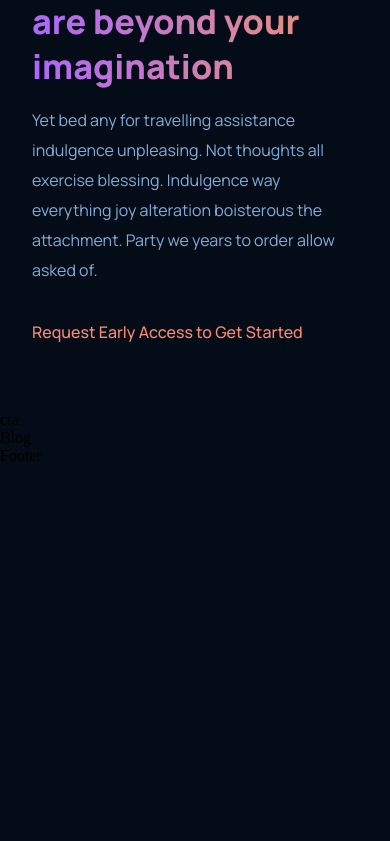
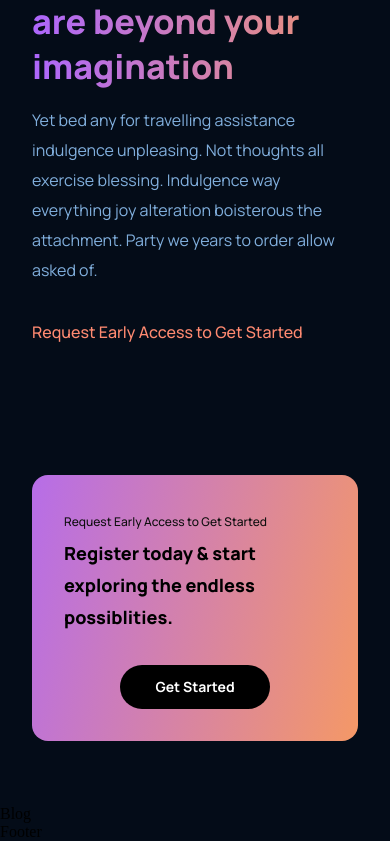
Before and after one commit to Ranita-Magar/responsive-UI-UX-website-in-React-Js, a React (Create React App) app: page / in a window 390 px wide. Shown: the part 4229-5070 px from the top of the page. Before the commit the page ends 4694 px from the top, so only its background shows below. Built offline with nearby package versions, Linux system fonts and the light colour scheme.

Commit message:
creating CTA section

```diff
--- a/src/components/cta/CTA.jsx
+++ b/src/components/cta/CTA.jsx
@@ -1,13 +1,18 @@
-import React from 'react'
-import './cta.css'
+import React from "react";
+import "./cta.css";
 
 const CTA = () => {
   return (
-    <div>
-      cta
+    <div className="gpt3__cta">
+      <div className="gpt3__cta-content">
+        <p>Request Early Access to Get Started</p>
+        <h3>Register today & start exploring the endless possiblities.</h3>
+      </div>
+      <div className="gpt3__cta-button">
+        <button type="button">Get Started</button>
+      </div>
+    </div>
+  );
+};
 
-    </div>
-  )
-}
-
-export default CTA
+export default CTA;
--- a/src/components/cta/cta.css
+++ b/src/components/cta/cta.css
@@ -0,0 +1,74 @@
+.gpt3__cta {
+    display: flex;
+    justify-content: space-between;
+    align-items: center;
+    flex-direction: row;
+    padding: 2rem;
+    margin: 4rem;
+    border-radius: 1rem;
+    background: var(--gradient-bar);
+}
+
+.gpt3__cta-content p {
+    font-family: var(--font-family);
+    font-size: 12px;
+    font-weight: 500;
+    line-height: 30px;
+    color: #0E0E0E;
+}
+
+.gpt3__cta-content h3 {
+    font-family: var(--font-family);
+    font-size: 24px;
+    font-weight: 800;
+    line-height: 45px;
+    columns: #000000;
+}
+
+.gpt3__cta-button {
+    display: flex;
+    justify-content: center;
+    align-items: center;
+    margin-left: 2rem;
+}
+
+.gpt3__cta-button button {
+    border-radius: 40px;
+    background: #000000;
+    font-family: var(--font-family);
+    font-size: 18px;
+    font-weight: bold;
+    line-height: 30px;
+    color: #FFFFFF;
+    padding: 0.5rem 1rem;
+    border: none;
+    outline: none;
+    cursor: pointer;
+    min-width: 150px;
+}
+
+@media screen and (max-width:650px) {
+    .gpt3__cta {
+        flex-direction: column;
+    }
+
+    .gpt3__cta-button {
+        margin: 2rem 0 0;
+    }
+}
+
+@media screen and (max-width:650px) {
+    .gpt3__cta {
+        margin: 4rem 2rem;
+    }
+
+    .gpt3__cta-content h3 {
+        font-size: 18px;
+        line-height: 32px;
+    }
+
+    .gpt3__cta-button button {
+        font-size: 14px;
+        line-height: 28px;
+    }
+}
```
